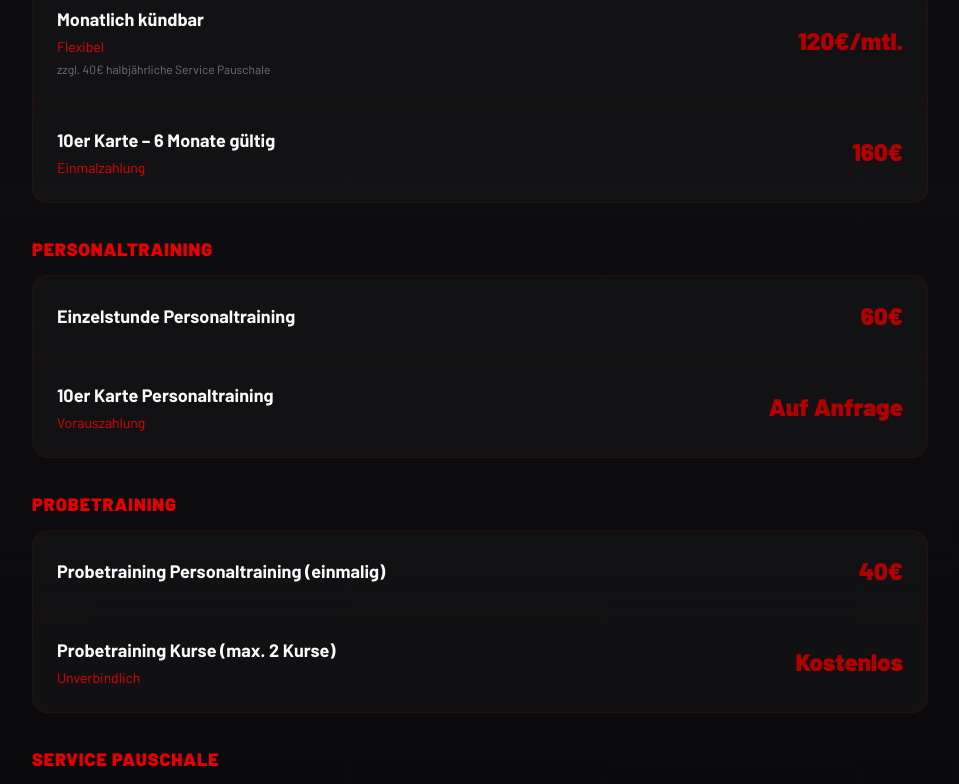
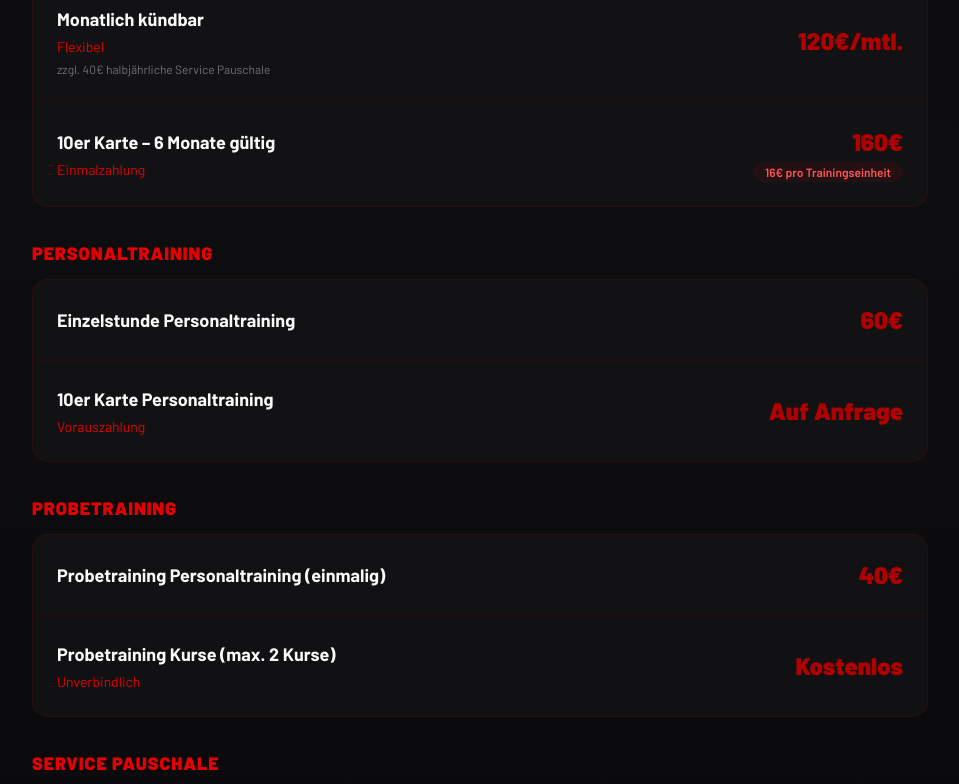
Before and after one commit to SalimLee/Salimlee-Gym, a Next.js app: page / in a window 1280 px wide. Shown: the part 3180-3964 px from the top of the page, without its empty margins (160-1119 px from the left). Built offline with nearby package versions, Linux system fonts and the light colour scheme.

Commit message:
Updated priceing badge for 10ner card

```diff
--- a/components/sections/Pricing.tsx
+++ b/components/sections/Pricing.tsx
@@ -55,8 +55,15 @@ export function Pricing() {
                         <div className="text-xs text-dark-500 mt-1">zzgl. 40€ halbjährliche Service Pauschale</div>
                       )}
                     </div>
-                    <div className="text-2xl font-black text-brand-500 ml-4">
-                      {item.price}
+                    <div className="text-right ml-4">
+                      <div className="text-2xl font-black text-brand-500">
+                        {item.price}
+                      </div>
+                      {item.perUnit && (
+                        <div className="text-xs font-semibold text-brand-300 bg-brand-500/10 rounded-full px-3 py-0.5 mt-1 whitespace-nowrap">
+                          {item.perUnit}
+                        </div>
+                      )}
                     </div>
                   </div>
                 ))}
--- a/lib/constants.ts
+++ b/lib/constants.ts
@@ -83,7 +83,7 @@ export const PRICES: PriceItem[] = [
   { id: '2', name: 'Erwachsene & Jugendliche – 12 Monate', price: '80€/mtl.', discount: 'Beste Ersparnis', category: 'membership', hasServiceFee: true },
   { id: '3', name: 'Kinder (3-14 Jahre) – 12 Monate', price: '50€/mtl.', discount: null, category: 'membership', hasServiceFee: true },
   { id: '4', name: 'Monatlich kündbar', price: '120€/mtl.', discount: 'Flexibel', category: 'membership', hasServiceFee: true },
-  { id: '5', name: '10er Karte – 6 Monate gültig', price: '160€', discount: 'Einmalzahlung', category: 'membership' },
+  { id: '5', name: '10er Karte – 6 Monate gültig', price: '160€', discount: 'Einmalzahlung', category: 'membership', perUnit: '16€ pro Trainingseinheit' },
   { id: '6', name: 'Einzelstunde Personaltraining', price: '60€', discount: null, category: 'personal' },
   { id: '7', name: '10er Karte Personaltraining', price: 'Auf Anfrage', discount: 'Vorauszahlung', category: 'personal' },
   { id: '8', name: 'Probetraining Personaltraining (einmalig)', price: '40€', discount: null, category: 'trial' },
--- a/types/index.ts
+++ b/types/index.ts
@@ -16,6 +16,7 @@ export interface PriceItem {
   discount: string | null
   category: 'membership' | 'personal' | 'trial' | 'service'
   hasServiceFee?: boolean
+  perUnit?: string
 }
 
 // Booking Types
```
